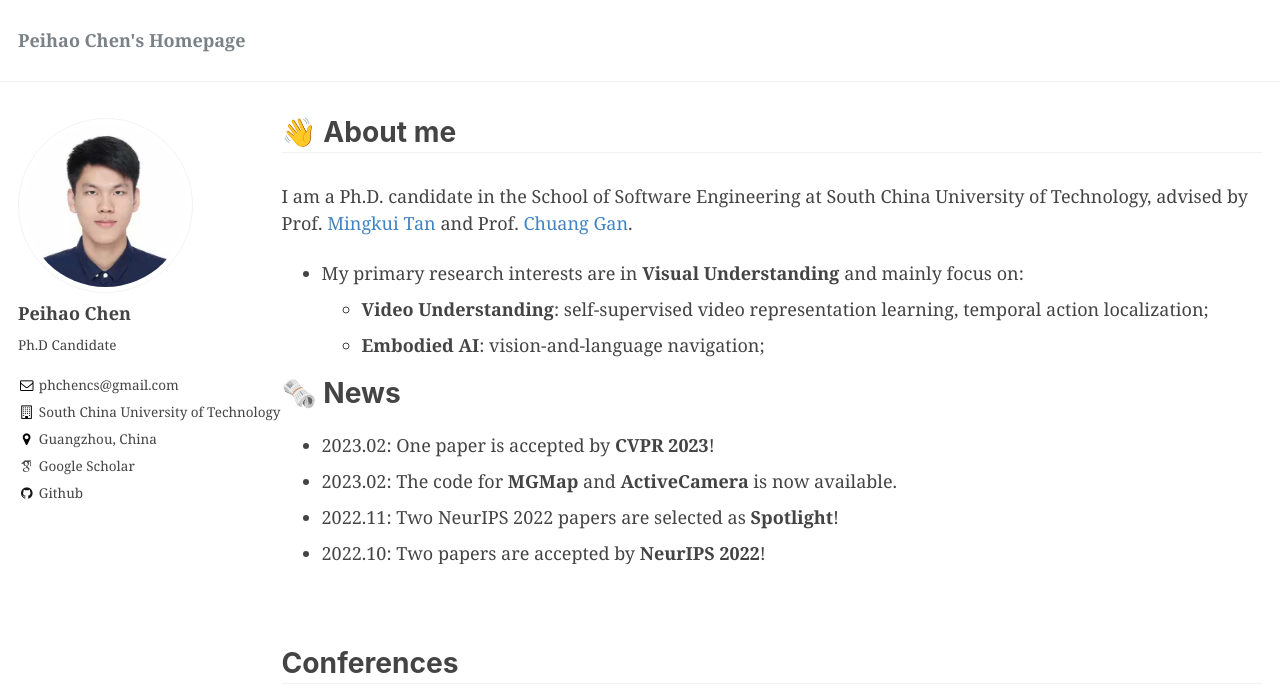
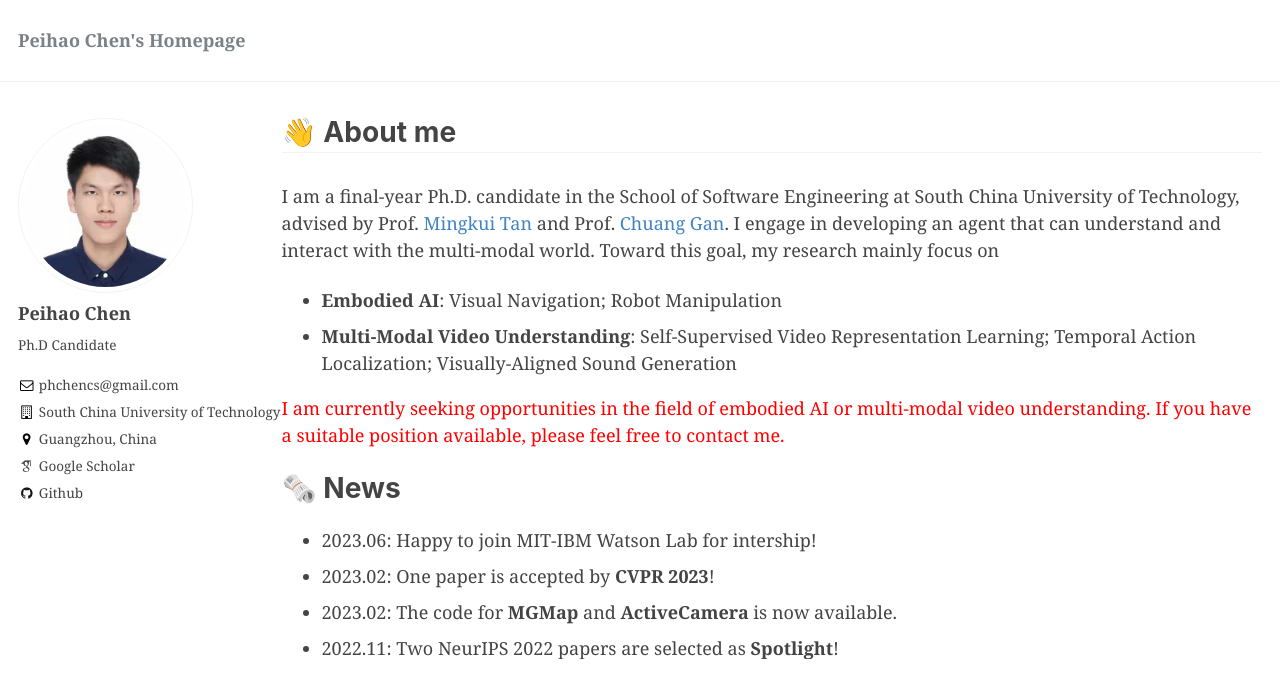
Before and after one commit to PeihaoChen/peihaochen.github.io, a Jekyll site: the page built from _pages/about.md, in a window 1280 px wide and 900 px high, cut to the strip 0-692 px from the top of the window. Built offline with Jekyll 4.4.1, drawn with Linux system fonts in a browser that asks for light colours; some web fonts are replaced; our own code applies the rules of GitHub Pages for plain Markdown files.

Commit message:
modify aboutme

```diff
--- a/_pages/about.md
+++ b/_pages/about.md
@@ -9,16 +9,22 @@ redirect_from:
 ---
 
 <br />
-I am a Ph.D. candidate in the School of Software Engineering at South China University of Technology, advised by Prof. [Mingkui Tan](https://tanmingkui.github.io/) and Prof. [Chuang Gan](https://people.csail.mit.edu/ganchuang/).
+I am a final-year Ph.D. candidate in the School of Software Engineering at South China University of Technology, advised by Prof. [Mingkui Tan](https://tanmingkui.github.io/) and Prof. [Chuang Gan](https://people.csail.mit.edu/ganchuang/). I engage in developing an agent that can understand and interact with the multi-modal world. Toward this goal, my research mainly focus on
 
-* My primary research interests are in <b>Visual Understanding</b> and mainly focus on:
+* <b>Embodied AI</b>: Visual Navigation; Robot Manipulation
+* <b>Multi-Modal Video Understanding</b>: Self-Supervised Video Representation Learning; Temporal Action Localization; Visually-Aligned Sound Generation
+
+<!-- * My primary research interests are in <b>Visual Understanding</b> and mainly focus on:
   * <b>Video Understanding</b>: self-supervised video representation learning, temporal action localization;
-  * <b>Embodied AI</b>: vision-and-language navigation;
+  * <b>Embodied AI</b>: vision-and-language navigation; -->
+
+<span style="color: red;">I am currently seeking opportunities in the field of embodied AI or multi-modal video understanding. If you have a suitable position available, please feel free to contact me.</span>
 <br>
 
 # 🗞️ News
 <div style="overflow-y: scroll; height: 150px;">
   <ul>
+    <li>2023.06: Happy to join MIT-IBM Watson Lab for intership!</li>
     <li>2023.02: One paper is accepted by <b>CVPR 2023</b>!</li>
     <li>2023.02: The code for <b>MGMap</b> and <b>ActiveCamera</b> is now available.</li>
     <li>2022.11: Two NeurIPS 2022 papers are selected as <b>Spotlight</b>!</li>
```
Also changed, not shown: _conferences/A_Fast.md (deleted, +0 -20 lines), _journals/A_Hybrid.md (deleted, +0 -20 lines), _journals/A_Real-time.md (deleted, +0 -20 lines), _journals/A_Unified.md (deleted, +0 -20 lines).
